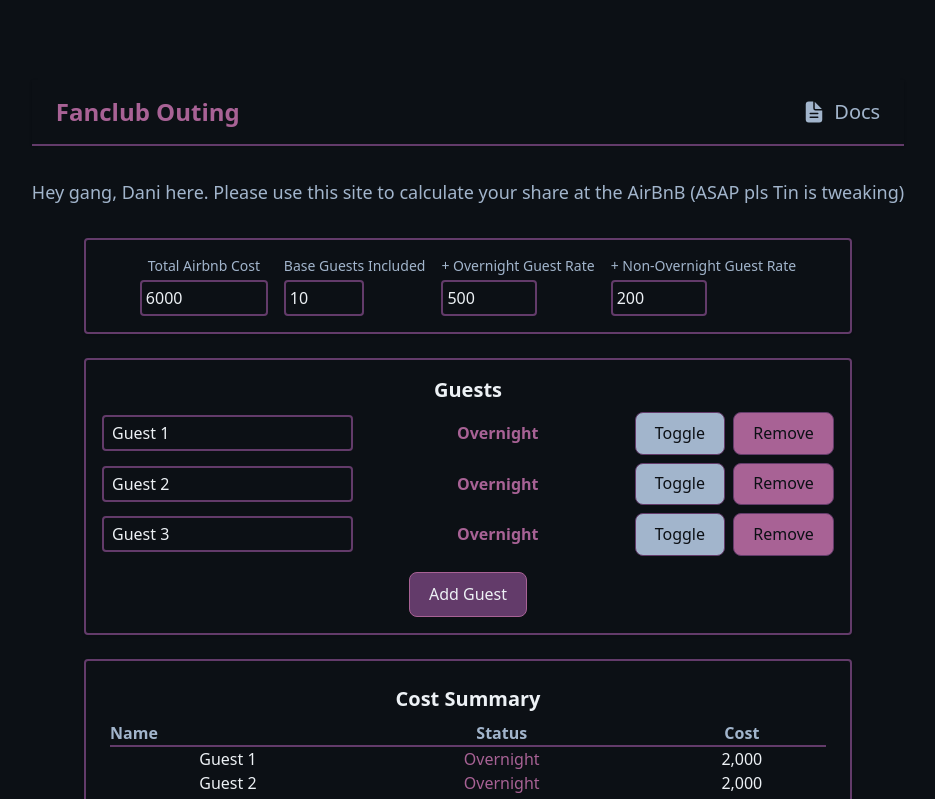
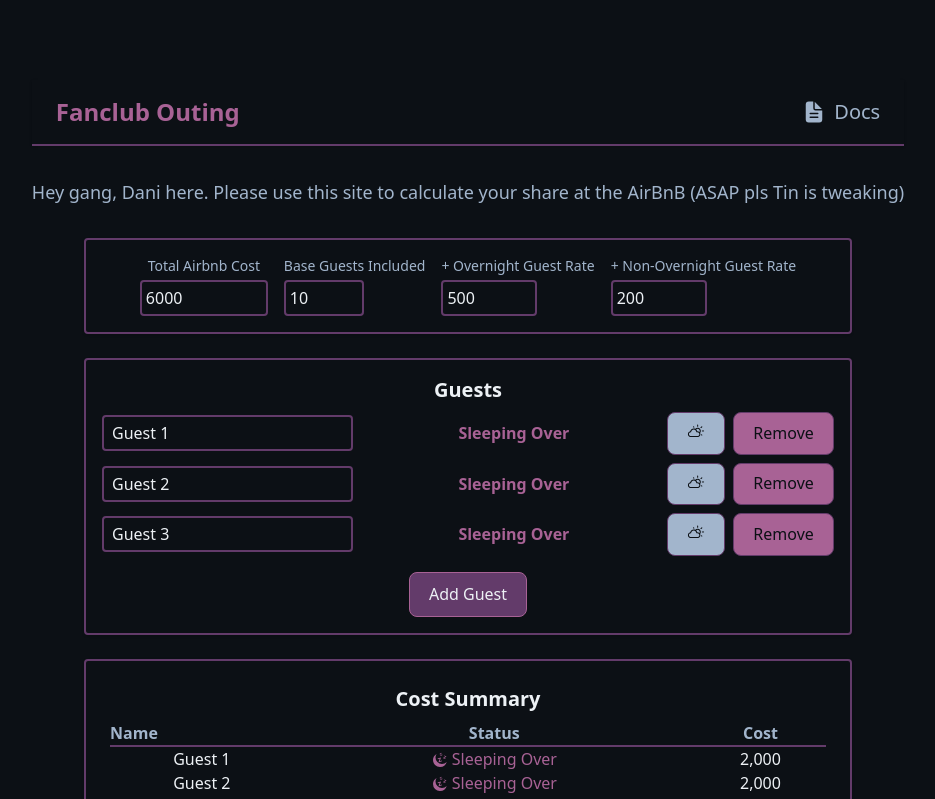
Before and after one commit to daniellalimbag/fanclubouting, a React (Vite) app: page / in a window 1280 px wide. Shown: the top 799 px of the page, without its empty margins (172-1107 px from the left). Built offline with nearby package versions, Linux system fonts and the light colour scheme.

Commit message:
update overnight display

```diff
--- a/src/components/CostSummary.jsx
+++ b/src/components/CostSummary.jsx
@@ -1,4 +1,6 @@
 import React from "react";
+import { GiNightSleep } from "react-icons/gi";
+import { WiDayCloudy } from "react-icons/wi";
 
 const CostSummary = ({ guests, overnightCost, nonOvernightCost, totalCost }) => {
   return (
@@ -17,7 +19,10 @@ const CostSummary = ({ guests, overnightCost, nonOvernightCost, totalCost }) =>
             {guests.map((guest) => (
               <tr key={guest.id}>
                 <td style={{ color: 'var(--color-text)' }}>{guest.name}</td>
-                <td style={{ color: guest.overnight ? 'var(--color-accent)' : 'var(--color-primary)' }}>{guest.overnight ? "Overnight" : "Non-Overnight"}</td>
+                <td style={{ color: guest.overnight ? 'var(--color-accent)' : 'var(--color-primary)' }}>
+                  {guest.overnight ? <GiNightSleep size={16} style={{ display: 'inline', verticalAlign: 'middle' }} /> : <WiDayCloudy size={18} style={{ display: 'inline', verticalAlign: 'middle' }} />}
+                  {guest.overnight ? ' Sleeping Over' : ' Day Stay'}
+                </td>
                 <td style={{ color: 'var(--color-text)' }}>
                   {guest.overnight ? overnightCost.toLocaleString() : nonOvernightCost.toLocaleString()}
                 </td>
--- a/src/components/GuestList.jsx
+++ b/src/components/GuestList.jsx
@@ -1,4 +1,6 @@
 import React from "react";
+import { GiNightSleep } from "react-icons/gi";
+import { WiDayCloudy } from "react-icons/wi";
 
 const GuestList = ({ guests, addGuest, removeGuest, toggleOvernight, onNameChange }) => {
   return (
@@ -14,18 +16,19 @@ const GuestList = ({ guests, addGuest, removeGuest, toggleOvernight, onNameChang
               onChange={e => onNameChange(guest.id, e.target.value)}
             />
             <span
-              className={"inline-block w-full sm:w-32 text-center px-2 font-semibold"}
+              className={"inline-block w-44 sm:w-44 text-center px-2 font-semibold flex items-center justify-center gap-1 whitespace-nowrap"}
               style={{ color: guest.overnight ? 'var(--color-accent)' : 'var(--color-primary)' }}
             >
-              {guest.overnight ? "Overnight" : "Non-Overnight"}
+              {guest.overnight ? "Sleeping Over" : "Day Stay"}
             </span>
             <div className="flex gap-2 w-full sm:w-auto">
               <button
-                className="px-2 py-1 text-xs rounded border-2 transition-colors w-1/2 sm:w-auto"
+                className="px-2 py-1 text-xs rounded border-2 transition-colors w-1/2 sm:w-auto flex items-center justify-center gap-1"
                 style={{ background: 'var(--color-primary)', color: 'var(--color-background)', borderColor: 'var(--color-secondary)' }}
                 onClick={() => toggleOvernight(guest.id)}
+                aria-label={guest.overnight ? "Switch to Day Stay" : "Switch to Sleeping Over"}
               >
-                Toggle
+                {guest.overnight ? <WiDayCloudy size={18} /> : <GiNightSleep size={16} />}
               </button>
               <button
                 className="px-2 py-1 text-xs rounded border-2 transition-colors w-1/2 sm:w-auto"
```
